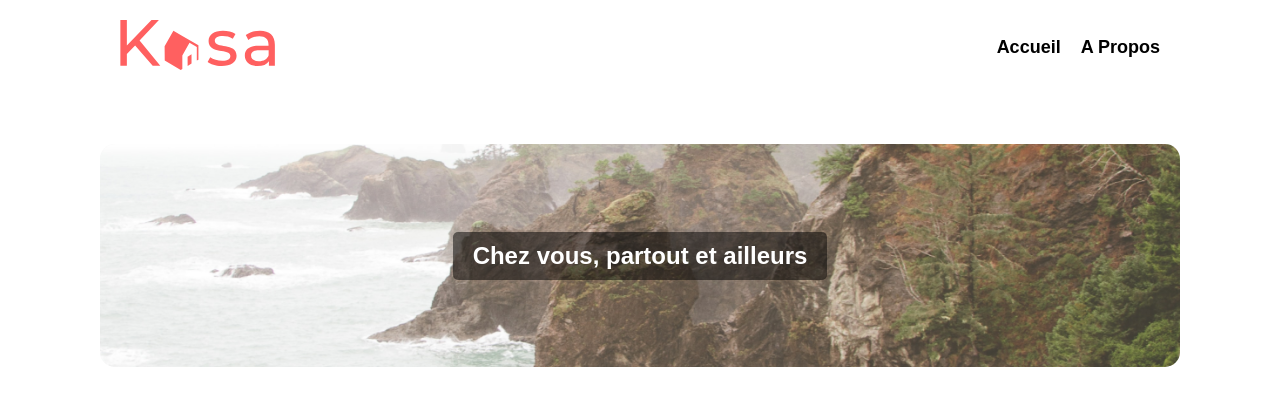
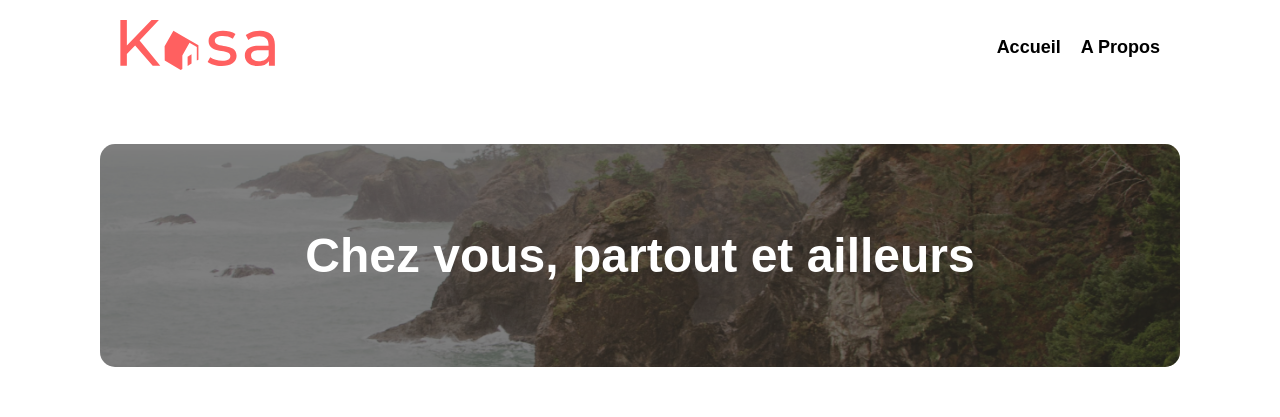
Before and after one commit to CarolinaDelerue/kasa, a React (Create React App) app: page / in a window 1280 px wide. Shown: the top 417 px of the page. Built offline with nearby package versions, Linux system fonts and the light colour scheme.

Commit message:
fix: background card component

```diff
--- a/src/components/Card.jsx
+++ b/src/components/Card.jsx
@@ -6,6 +6,7 @@ const Card = ({ imageUrl, text, height }) => {
         <div className="card" style={{ height: height }}>
             <img src={imageUrl} alt="sea" className="card__image" />
             <div className="card__text">{text}</div>
+            <div className="card__overlay" />
         </div>
     )
 }
--- a/src/sass/component/_card.scss
+++ b/src/sass/component/_card.scss
@@ -1,4 +1,3 @@
-// /src/sass/component/_card.scss
 * {
   margin: 0;
   padding: 0;
@@ -29,14 +28,22 @@ body {
     left: 0;
   }
 
+  &__overlay {
+    position: absolute;
+    top: 0;
+    left: 0;
+    width: 100%;
+    height: 100%;
+    background: rgba(0, 0, 0, 0.5); // Couche de superposition noire avec opacité
+  }
+
   &__text {
     position: relative;
     z-index: 1;
     color: #fff;
-    font-size: 24px;
+    font-size: 48px;
     font-weight: bold;
     text-align: center;
-    background-color: rgba(0, 0, 0, 0.5);
     padding: 10px 20px;
     border-radius: 5px;
   }
```
